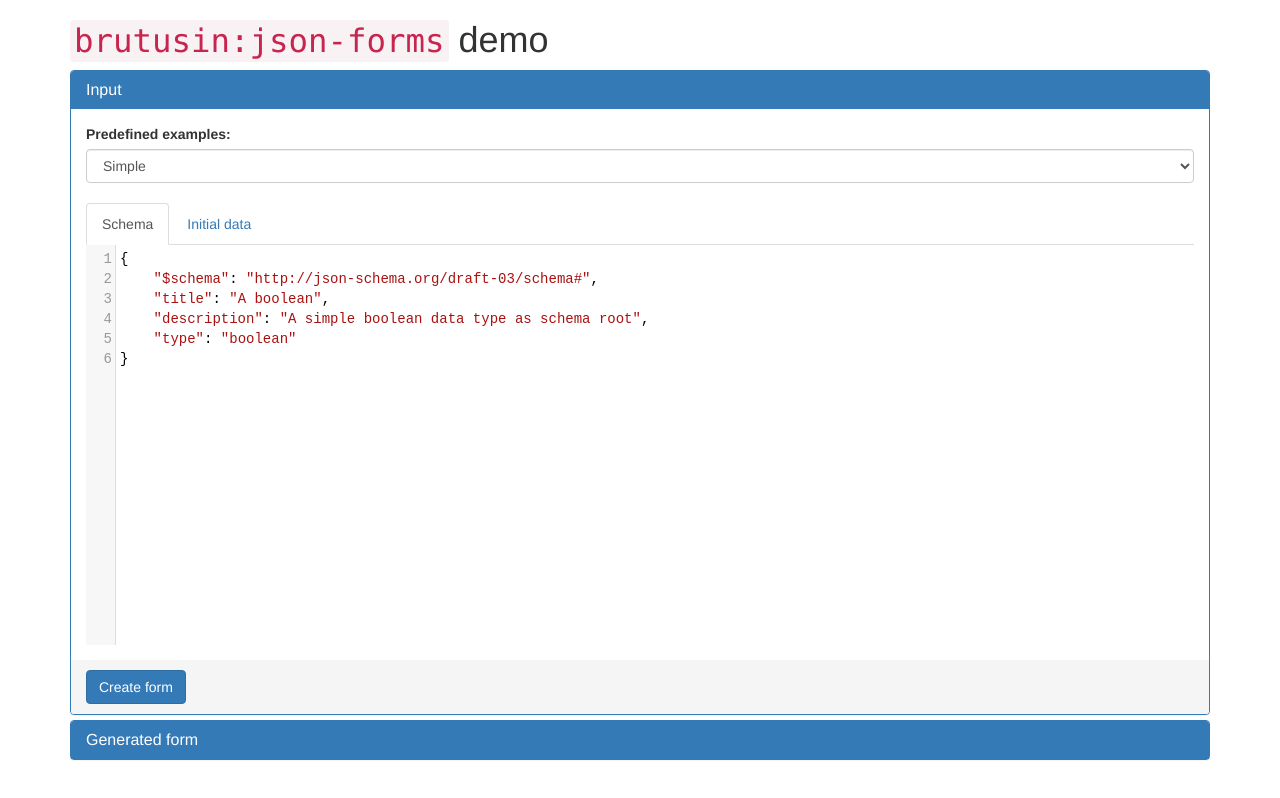
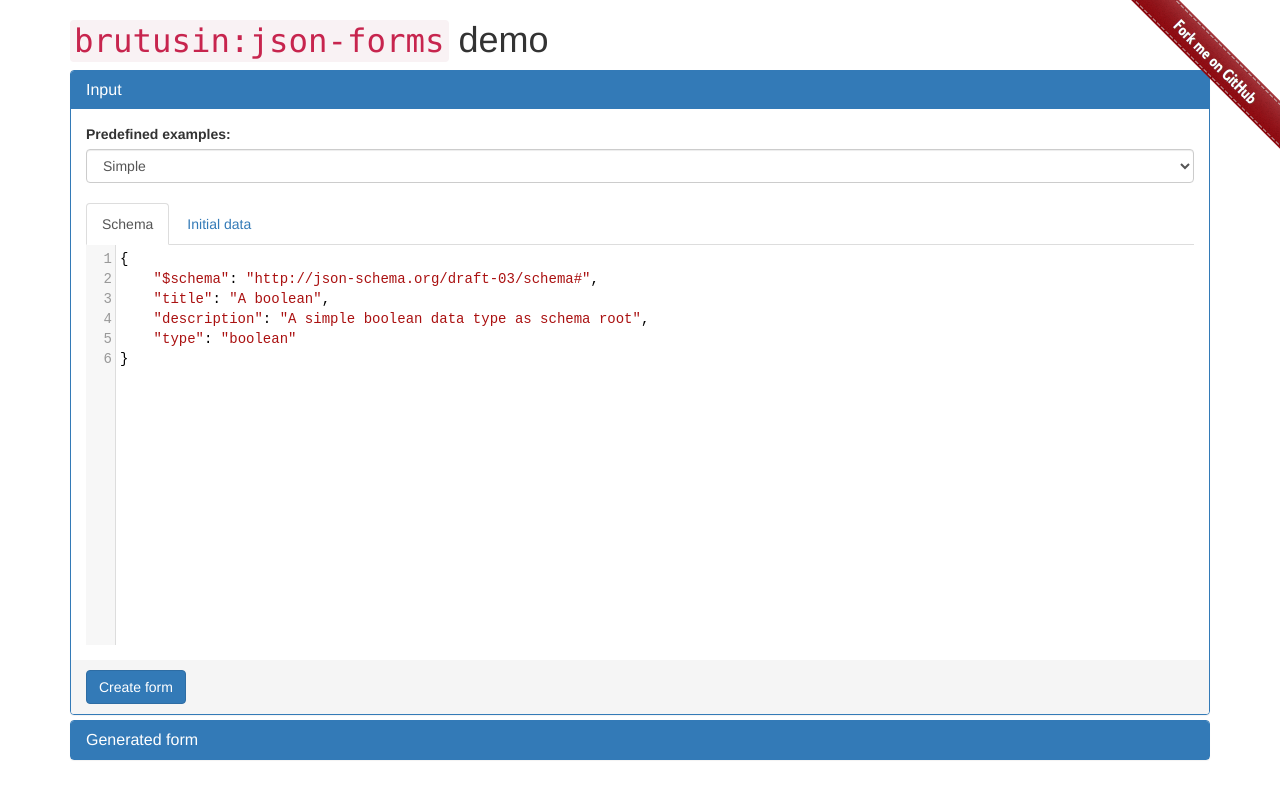
Before and after one commit to brutusin/json-forms, a plain HTML site: page index.html in a window 1280 px wide. Drawn offline with Linux system fonts and the light colour scheme.

Commit message:
Added forkme banner

```diff
--- a/index.html
+++ b/index.html
@@ -77,6 +77,7 @@
 
     </head>
     <body>
+        <a href="https://github.com/brutusin/json-forms"><img style="position: absolute; top: 0; right: 0; border: 0; width: 149px; height: 149px;" src="img/right-red@2x.png" alt="Fork me on GitHub"></a>
         <div class="container" >
             <h1><code>brutusin:json-forms</code> demo</h1>
 
```
Also changed, not shown: img/right-red@2x.png (added).
